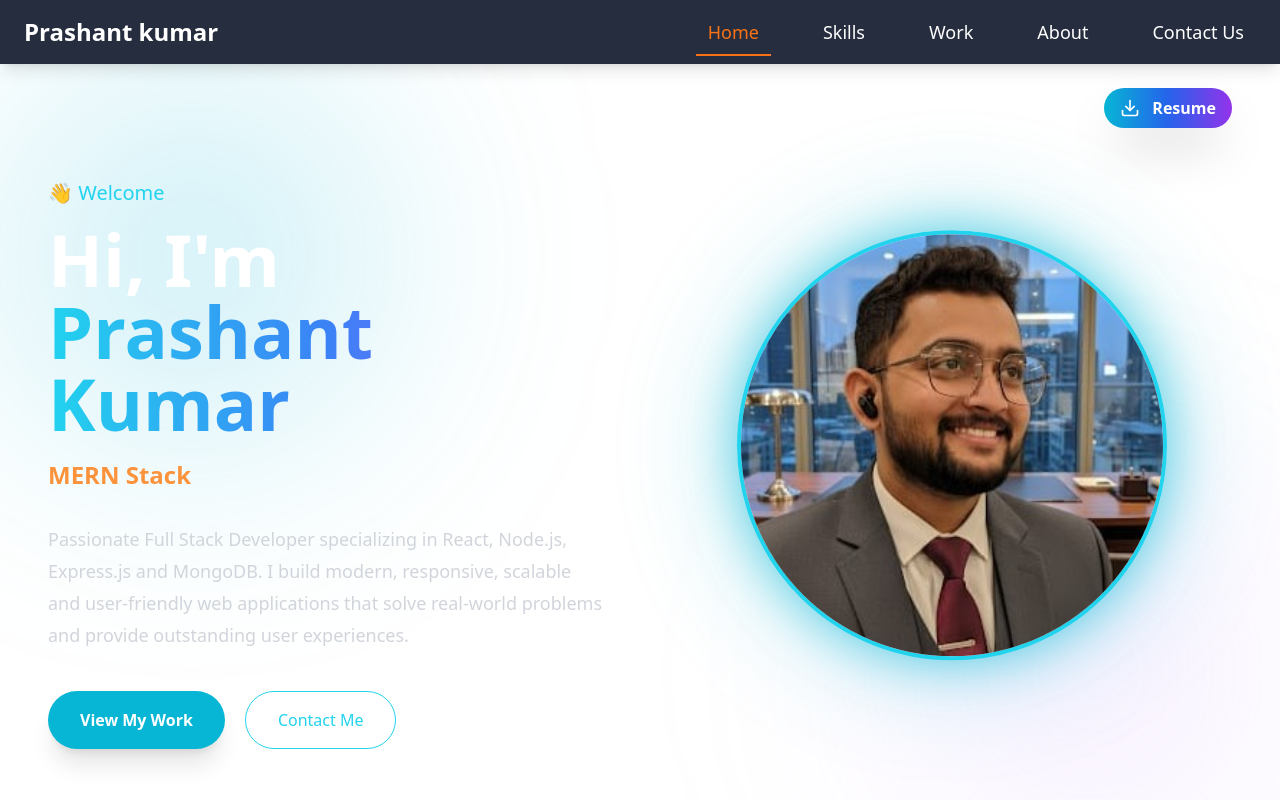
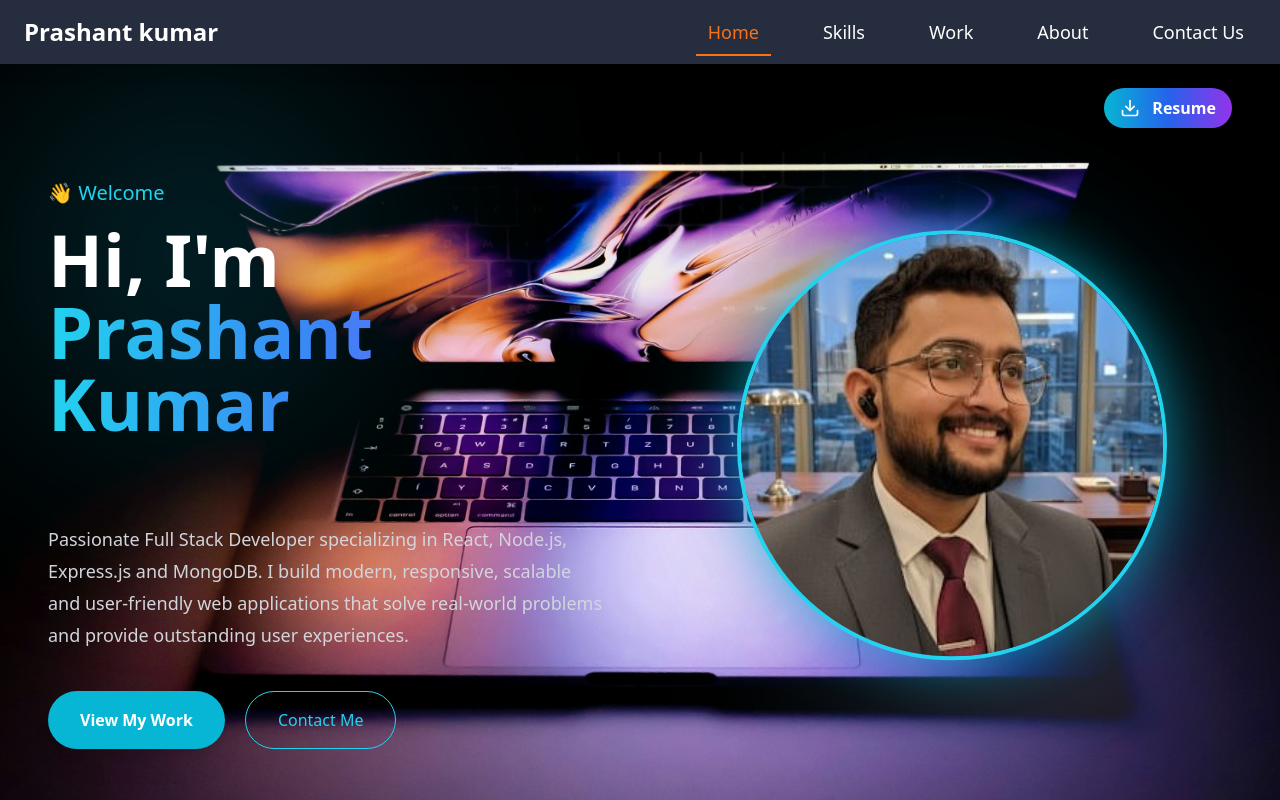
Before and after one commit to Prashant-kumar-pcpk/My-Portfolio-FE, a React (Create React App) app: page /home in a window 1280 px wide. Shown: the top 800 px of the page. Built offline with nearby package versions, Linux system fonts and the light colour scheme.

Commit message:
update changes

```diff
--- a/src/components/Layout.js
+++ b/src/components/Layout.js
@@ -1,49 +1,3 @@
-
-// import React from "react";
-// import {  Outlet, useLocation } from "react-router-dom";
-// import Footer from "../components/Footer";
-// import Header from "../components/Header";
-
-
-
-// function Layout() {
-
-// const location = useLocation();
-
-//   // List of routes where you want the background
-//   const bgPages = ["/Home", "/About", "/Contact", "/Work"];
-
-//   // Check if current route is one of them
-//   const hasBg = bgPages.includes(location.pathname);
-
-//   return (
-//     <div
-//       className={`min-h-screen flex flex-col`}
-//       style={{
-//         backgroundImage: hasBg ? "url('/laptop.jpg')" : "none",
-//         backgroundSize: "cover",
-//         backgroundPosition: "center",
-//       }}
-//     >
-
-
-//      {/* Navbar */}
-//       <Header />   {/* ✅ Reusable Navbar */}
-
-//       {/* Content will change here */}
-//       <main className="p-0">
-//         <Outlet />
-//       </main>
-
-//       {/* Footer */}
-//       <Footer />   {/* ✅ Reusable Footer */}
-//     </div>
-//   );
-// }
-
-// export default Layout;
-
-
 
 import React from "react";
 import { Outlet, useLocation } from "react-router-dom";
@@ -51,10 +5,10 @@ import Header from "../components/Header";
 import Footer from "../components/Footer";
 
 const backgrounds = {
-  "/Home": "/laptop.jpg",
-  "/About": "/about-bg.jpg",
-  "/Work": "/work-bg.jpg",
-  "/Contact": "/contact-bg.jpg",
+  // "/Home": "/main-1.jpg",
+  // "/About": "/about-bg.jpg",
+  // "/Work": "/work-bg.jpg",
+  // "/Contact": "/contact-bg.jpg",
 };
 
 export default function Layout() {
--- a/src/pages/Home.js
+++ b/src/pages/Home.js
@@ -8,7 +8,13 @@ export default function Home() {
   const navigate = useNavigate();
 
   return (
-    <div className="relative min-h-screen overflow-hidden flex items-center">
+    <div className="relative min-h-screen overflow-hidden flex items-center"
+    style={{
+      backgroundImage: "url('/main-1.jpg')",
+      backgroundSize: "cover",
+      backgroundPosition: "center"
+    }}
+    >
 
        {/* Resume Button */}
       <div className="absolute top-6 right-6 lg:right-12 z-16">
@@ -58,8 +64,8 @@ export default function Home() {
 
               <Typewriter
                 words={[
-                  "Full Stack Developer",
-                  "MERN Stack Developer",
+                  "Full Stack Developer (MERN)",
+                  // "MERN Stack Developer",
 
                 ]}
                 loop={0}
--- a/src/pages/Work.js
+++ b/src/pages/Work.js
@@ -64,9 +64,10 @@ const ProjectModal = ({ project, isOpen, onClose }) => {
           exit={{ opacity: 0 }}
           onClick={onClose}
           className="fixed inset-0 z-50 flex items-center justify-center p-4"
-          style={{
-                 backgroundImage: `url(${bg})`,
-                   }} >
+          // style={{
+          //        backgroundImage: `url(${bg})`,
+          //          }}
+                   >
         >
           <motion.div
             initial={{ scale: 0.95, opacity: 0 }}
@@ -149,7 +150,8 @@ export default function Project() {
     <div className="min-h-screen  px-4 py-12 sm:px-6 lg:px-8"
     style={{
          backgroundImage: `url(${bg})`,
-            }} >
+            }}
+            >
 
       <div className="mx-auto max-w-7xl">
         {/* Header */}
```
